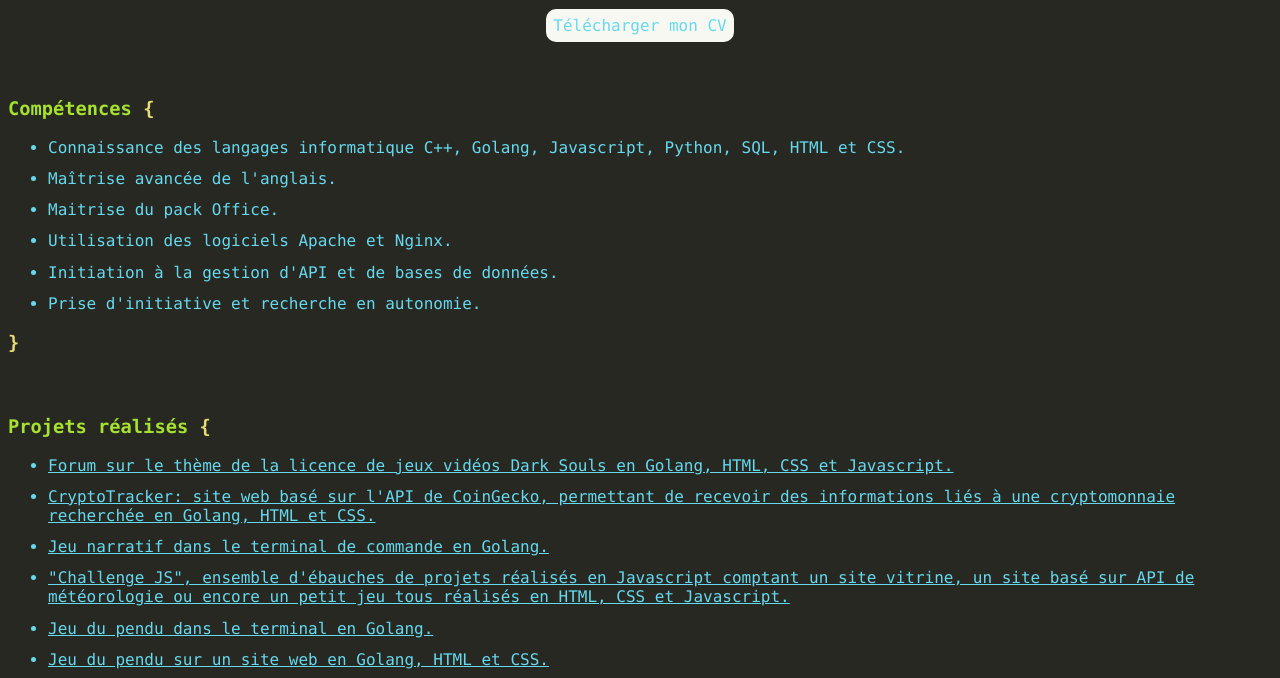
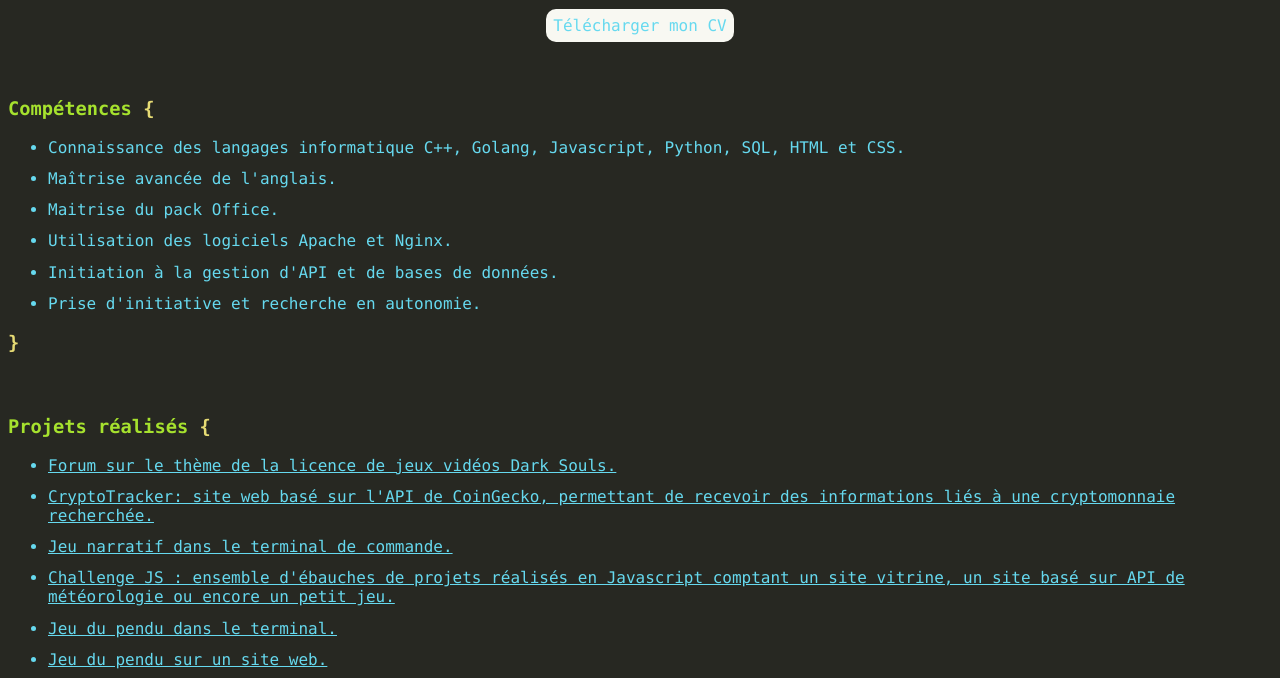
Before and after one commit to MateoPerrotNasi/MateoPerrotNasi.github.io, a plain HTML site: page index.html in a window 1280 px wide. Shown: the part 112-790 px from the top of the page. Drawn offline with Linux system fonts and the light colour scheme.

Commit message:
REMOVE les détails sur les projets

```diff
--- a/index.html
+++ b/index.html
@@ -60,37 +60,37 @@
                     <ul class="text">
                         <li>
                             <a href="https://github.com/MateoPerrotNasi/ForumFinal">
-                                Forum sur le thème de la licence de jeux vidéos Dark Souls en Golang, HTML, CSS et Javascript.
+                                Forum sur le thème de la licence de jeux vidéos Dark Souls.
                             </a>
                         </li>
                         <li>
                             <a href="https://github.com/MateoPerrotNasi/groupie-tracker">
-                                CryptoTracker: site web basé sur l'API de CoinGecko, permettant de recevoir des informations liés à une cryptomonnaie recherchée en Golang, HTML et CSS.
+                                CryptoTracker: site web basé sur l'API de CoinGecko, permettant de recevoir des informations liés à une cryptomonnaie recherchée.
                             </a>
                         </li>
                         <li>
                             <a href="https://github.com/MateoPerrotNasi/Project-Red-Artur-Mateo">
-                                Jeu narratif dans le terminal de commande en Golang.
+                                Jeu narratif dans le terminal de commande.
                             </a>
                         </li>
                         <li>
                             <a href="https://github.com/MateoPerrotNasi/Challenge-JS">
-                                "Challenge JS", ensemble d'ébauches de projets réalisés en Javascript comptant un site vitrine, un site basé sur API de météorologie ou encore un petit jeu tous réalisés en HTML, CSS et Javascript.
+                                Challenge JS : ensemble d'ébauches de projets réalisés en Javascript comptant un site vitrine, un site basé sur API de météorologie ou encore un petit jeu.
                             </a>
                         </li>
                         <li>
                             <a href="https://github.com/MateoPerrotNasi/hangman-classic">
-                                Jeu du pendu dans le terminal en Golang.
+                                Jeu du pendu dans le terminal.
                             </a>
                         </li>
                         <li>
                             <a href="https://github.com/MateoPerrotNasi/hangman_web">
-                                Jeu du pendu sur un site web en Golang, HTML et CSS.
+                                Jeu du pendu sur un site web.
                             </a>
                         </li>
                         <li>
                             <a href="https://github.com/MateoPerrotNasi/MateoPerrotNasi.github.io">
-                                Web CV : le site que vous consultez actuellement a également été réalisé par mes soins en HTML et CSS.
+                                Web CV : le site que vous consultez actuellement a également été réalisé par mes soins.
                             </a>
                         </li>
                     </ul>
```
